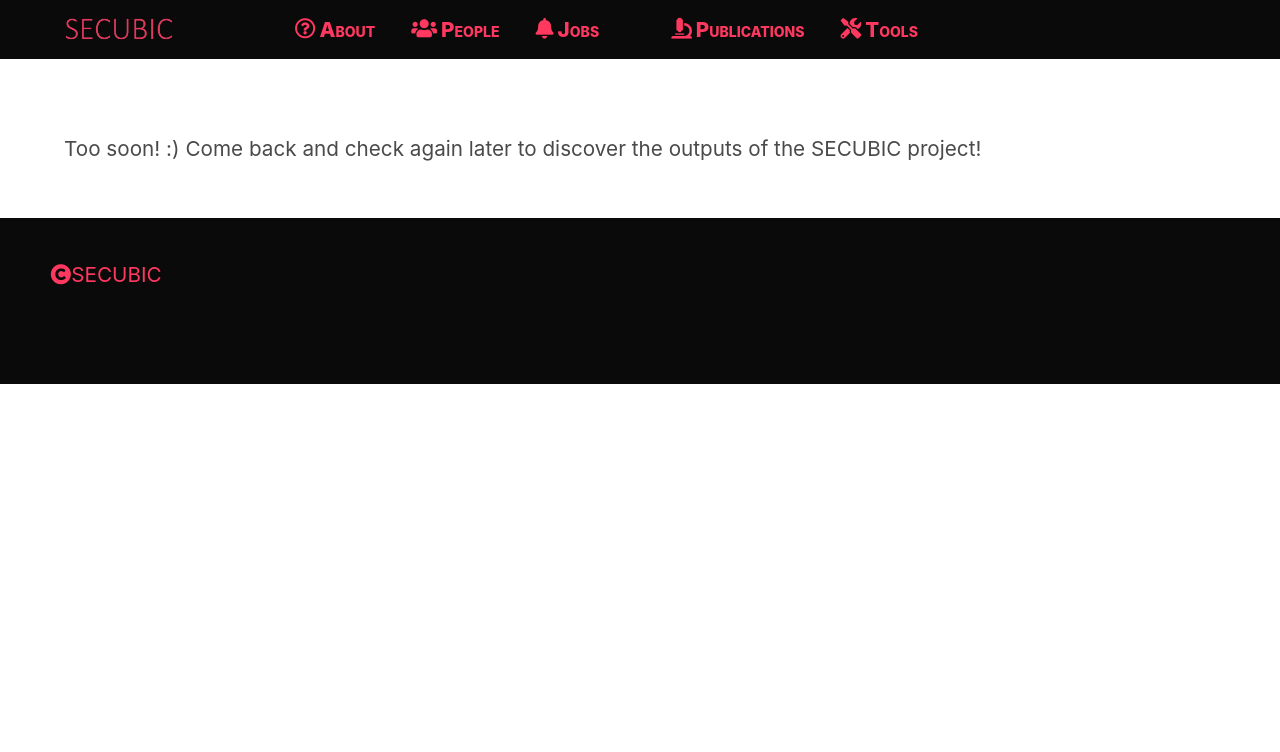
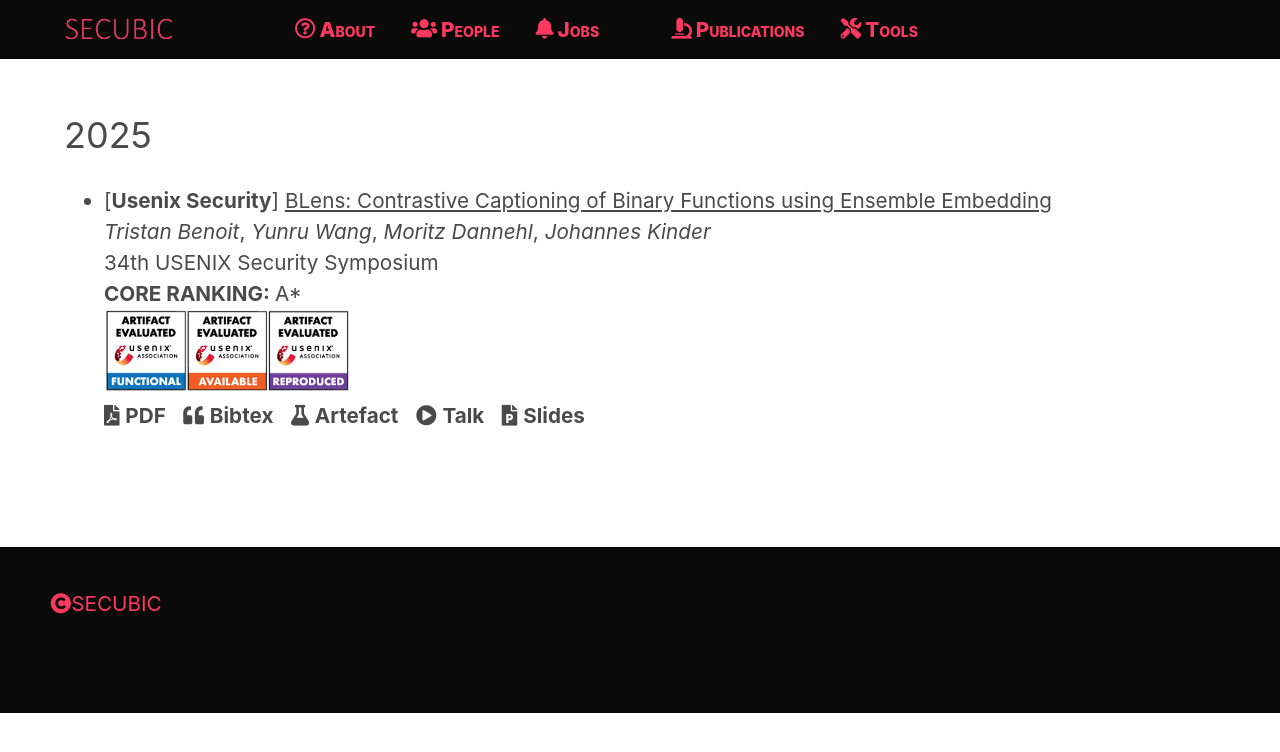
Before and after one commit to SECUBIC-PTCC/secubic-ptcc.github.io, a Jekyll site: the page built from publications.md, in a window 1280 px wide. Shown: the top 752 px of the page. Built offline with Jekyll 4.4.1, drawn with Linux system fonts in a browser that asks for light colours; nearby versions of some CDN libraries.

Commit message:
Add Tristan Benoit USENIX Security 2025 paper in publications and I added a new png representing the usenix certification of artefact evaluation

```diff
--- a/_data/publications.yml
+++ b/_data/publications.yml
@@ -1 +1,20 @@
 ---
+- year: 2025
+  publications:
+        - title: "BLens: Contrastive Captioning of Binary Functions using Ensemble Embedding"
+          authors:
+            - name: Tristan Benoit
+            - name: Yunru Wang
+            - name: Moritz Dannehl
+            - name: Johannes Kinder
+          venue: 34th USENIX Security Symposium
+          venue-acronym: Usenix Security
+          ranking: A*
+          pdf: https://www.usenix.org/system/files/usenixsecurity25-benoit.pdf
+          talk-slides: https://www.usenix.org/system/files/sec25_slides_benoit.pdf
+          talk-video: https://www.youtube.com/watch?v=MEFKVmCmEvQ
+          artefact: "https://doi.org/10.5281/zenodo.14732394"
+          artifact-custom-image: "/assets/img/artifact_usenix2025.png"
+          artifact-custom-image-width: "245"
+          artifact-custom-image-height: "140"
+          bibtex: /assets/publications/bibtexs/2025-usenix.bib
--- /dev/null
+++ b/assets/publications/bibtexs/2025-usenix.bib
@@ -0,0 +1,14 @@
+@inproceedings{10.5555/3766078.3766431,
+author = {Benoi, Tristan and Wang, Yunru and Dannehl, Moritz and Kinder, Johannes},
+title = {BLens: contrastive captioning of binary functions using ensemble embedding},
+year = {2025},
+isbn = {978-1-939133-52-6},
+publisher = {USENIX Association},
+address = {USA},
+abstract = {Function names can greatly aid human reverse engineers, which has spurred the development of machine learning-based approaches to predicting function names in stripped binaries. Much current work in this area now uses transformers, applying a metaphor of machine translation from code to function names. Still, function naming models face challenges in generalizing to projects unrelated to the training set. In this paper, we take a completely new approach by transferring advances in automated image captioning to the domain of binary reverse engineering, such that different parts of a binary function can be associated with parts of its name. We propose BLens, which combines multiple binary function embeddings into a new ensemble representation, aligns it with the name representation latent space via a contrastive learning approach, and generates function names with a transformer architecture tailored for function names. Our experiments demonstrate that BLens significantly outperforms the state of the art. In the usual setting of splitting per binary, we achieve an F1 score of 0.79 compared to 0.70. In the cross-project setting, which emphasizes generalizability, we achieve an F1 score of 0.46 compared to 0.29. Finally, in an experimental setting reducing shared components across projects, we achieve an F1 score of 0.32 compared to 0.19.},
+booktitle = {Proceedings of the 34th USENIX Conference on Security Symposium},
+articleno = {353},
+numpages = {20},
+location = {Seattle, WA, USA},
+series = {SEC '25}
+}
```
Also changed, not shown: assets/img/artifact_usenix2025.png (added).
